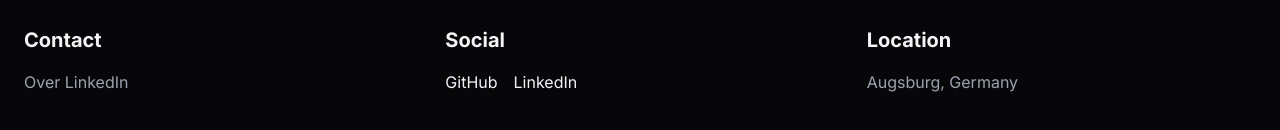
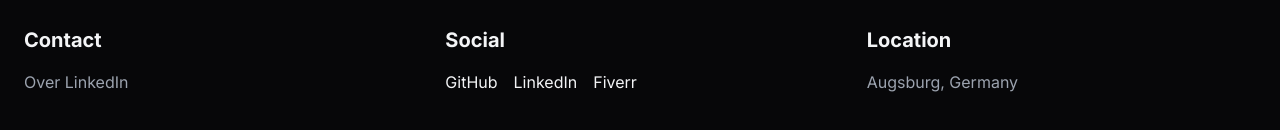
Before and after one commit to St4ndd/portfolio, a Next.js app: page / in a window 1280 px wide. Shown: the part 3342-3472 px from the top of the page. Built offline with nearby package versions, Linux system fonts and the light colour scheme.

Commit message:
Update page.jsx

```diff
--- a/src/app/page.jsx
+++ b/src/app/page.jsx
@@ -415,6 +415,7 @@ function MainComponent() {
                     name: "LinkedIn",
                     url: "https://www.linkedin.com/in/johannes-hehl-0591902b2",
                   },
+                  { name: "Fiverr", url: "https://de.fiverr.com/s/YRaAXk4" },
                 ].map((social) => (
                   <a
                     key={social.name}
```
